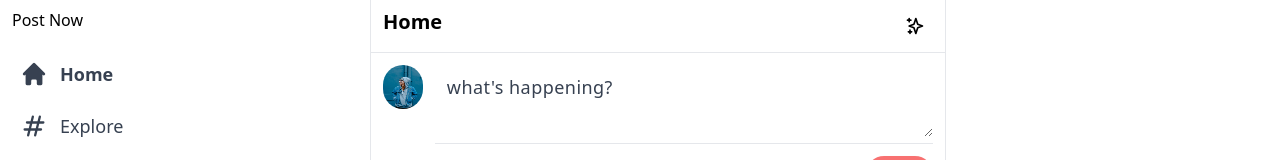
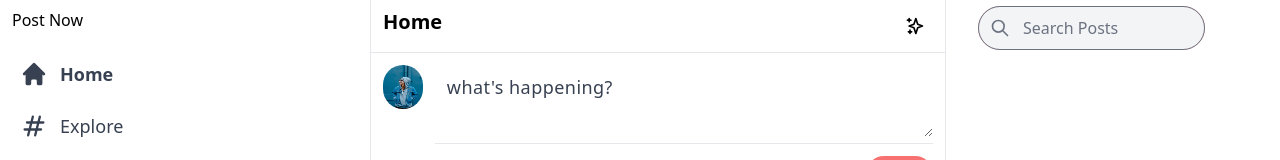
Before and after one commit to dev-ahmedali/post-now, a Next.js app: page / in a window 1280 px wide. Shown: the top 160 px of the page. Built offline with nearby package versions, Linux system fonts and the light colour scheme.

Commit message:
added search bar of widgets

```diff
--- a/components/Post.js
+++ b/components/Post.js
@@ -1,44 +1,57 @@
-import { ChartBarIcon, ChatIcon, DotsHorizontalIcon, HeartIcon, ShareIcon, TrashIcon } from "@heroicons/react/outline";
+import {
+  ChartBarIcon,
+  ChatIcon,
+  DotsHorizontalIcon,
+  HeartIcon,
+  ShareIcon,
+  TrashIcon,
+} from '@heroicons/react/outline';
 
-export default function Post({post}) {
+export default function Post({ post }) {
   return (
     <div className="flex p-3 cursor-pointer border-b border-gray-200">
       {/* user image */}
-        <img className="h-11 w-11 rounded-full mr-4" src={post.userImg} alt="usr image"/>
+      <img
+        className="h-11 w-11 rounded-full mr-4"
+        src={post.userImg}
+        alt="usr image"
+      />
       {/* right side */}
       <div className="">
         {/* header */}
         <div className="flex items-center justify-between">
           {/* post user info */}
           <div className="flex space-x-1 whitespace-nowrap items-center">
-                    <h4 className="font-bold text-[15px] sm:text-[16px] hover:underline">{post.name}</h4>
+            <h4 className="font-bold text-[15px] sm:text-[16px] hover:underline">
+              {post.name}
+            </h4>
             <span className="text-sm sm:text-[15px]">@{post.username} - </span>
-                    <span className="text-sm sm:text-[15px] hover:underline">{post.timestamp}</span>
+            <span className="text-sm sm:text-[15px] hover:underline">
+              {post.timestamp}
+            </span>
           </div>
           {/*dot icon */}
-               <DotsHorizontalIcon className="h-10 hoverEffect w-10 hover:bg-pink-100 hover:text-pink-500"/>
+          <DotsHorizontalIcon className="h-10 hoverEffect w-10 hover:bg-pink-100 hover:text-pink-500" />
         </div>
         {/* post text */}
-               <p className="text-gray-800 text-[15px] sm:text-[16px] mb-2">{post.text}</p>
+        <p className="text-gray-800 text-[15px] sm:text-[16px] mb-2">
+          {post.text}
+        </p>
 
         {/* post image */}
-                <img className="rounded-2xl mr-2" src={post.img} alt="post image"/>
+        <img className="rounded-2xl mr-2" src={post.img} alt="post image" />
         {/* icons */}
 
         <div className="flex justify-between text-gray-500 p-2">
-                    <ChatIcon className="h-9 hoverEffect w-9 p-2 hover:text-pink-500 hover:bg-pink-100"/>
-                    <TrashIcon className="h-9 hoverEffect w-9 p-2 hover:text-red-700 hover:bg-red-100"/>
-                    <HeartIcon className="h-9 hoverEffect w-9 p-2 hover:text-red-700 hover:bg-red-100"/>
-                    <ShareIcon className="h-9 hoverEffect w-9 p-2 hover:text-pink-500 hover:bg-pink-100"/>
-                    <ChartBarIcon className="h-9 hoverEffect w-9 p-2 hover:text-pink-500 hover:bg-pink-100"/>
+          <ChatIcon className="h-9 hoverEffect w-9 p-2 hover:text-pink-500 hover:bg-pink-100" />
+          <TrashIcon className="h-9 hoverEffect w-9 p-2 hover:text-red-700 hover:bg-red-100" />
+          <HeartIcon className="h-9 hoverEffect w-9 p-2 hover:text-red-700 hover:bg-red-100" />
+          <ShareIcon className="h-9 hoverEffect w-9 p-2 hover:text-pink-500 hover:bg-pink-100" />
+          <ChartBarIcon className="h-9 hoverEffect w-9 p-2 hover:text-pink-500 hover:bg-pink-100" />
         </div>
 
-               <div>
-
+        <div></div>
       </div>
     </div>
-        </div>
-
-
-  )
+  );
 }
--- /dev/null
+++ b/components/Widgets.js
@@ -0,0 +1,14 @@
+import { SearchIcon } from "@heroicons/react/outline";
+
+export default function Widgets() {
+  return (
+    <div className="xl:w-[600px] hidden lg:inline ml-8 space-y-5">
+        <div className="w-[90%] xl:w-[75%] sticky top-0 bg-white py-1.5 z-50">
+            <div className="flex items-center p-3 rounded-full bg-red-300 relative">
+                <SearchIcon className="h-5 z-50 text-gray-500"/>
+                <input className="absolute inset-0 rounded-full pl-11 border-gray-500 text-gray-700 focus:shadow-lg focus:bg-white bg-gray-100" type='text' placeholder="Search Posts"/>
+            </div>
+        </div>
+    </div>
+  )
+}
--- a/pages/index.js
+++ b/pages/index.js
@@ -1,6 +1,7 @@
 import Head from 'next/head'
 import Feed from '../components/Feed'
 import Sidebar from '../components/Sidebar'
+import Widgets from '../components/Widgets'
 
 export default function Home() {
   return (
@@ -19,7 +20,7 @@ export default function Home() {
       <Feed />
 
       {/* widget */}
-
+      <Widgets />
 
       {/* modal */}
       </main>
```
Lines whose indentation alone changed are shown as unchanged.
